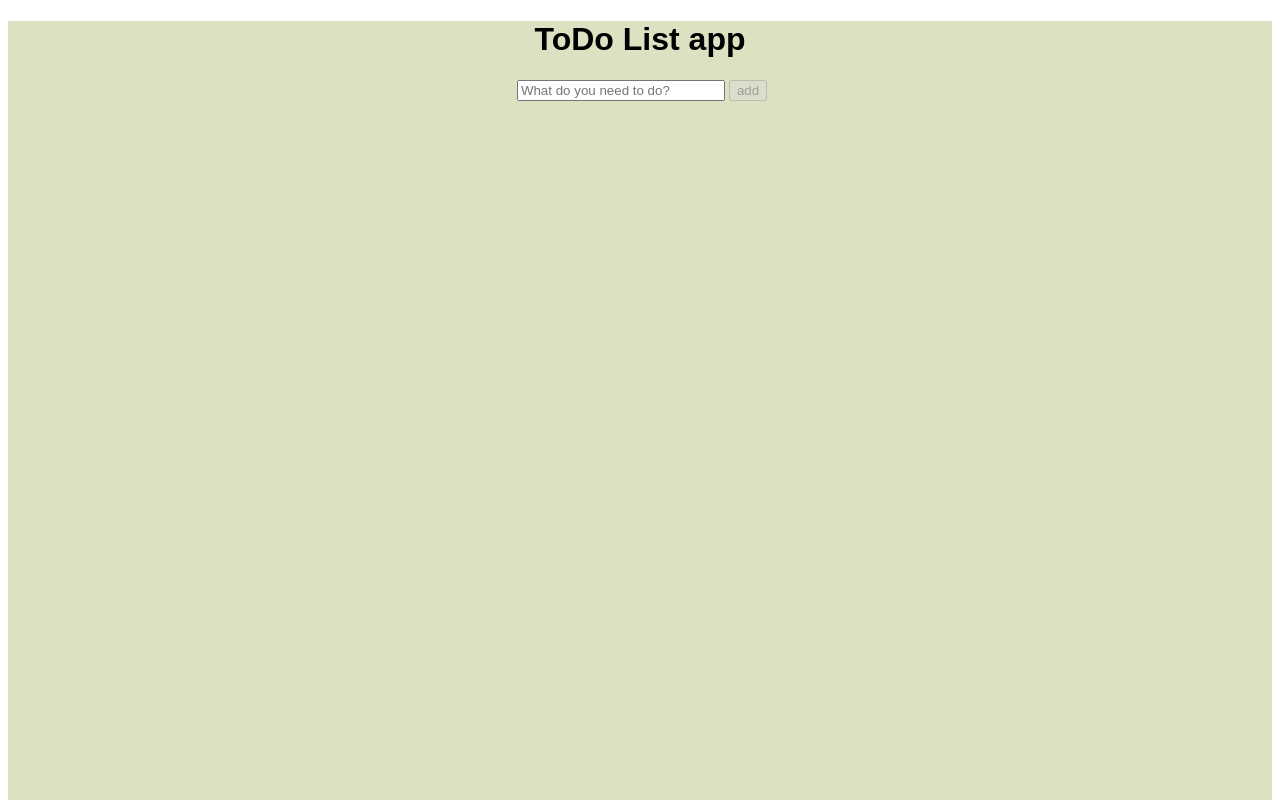
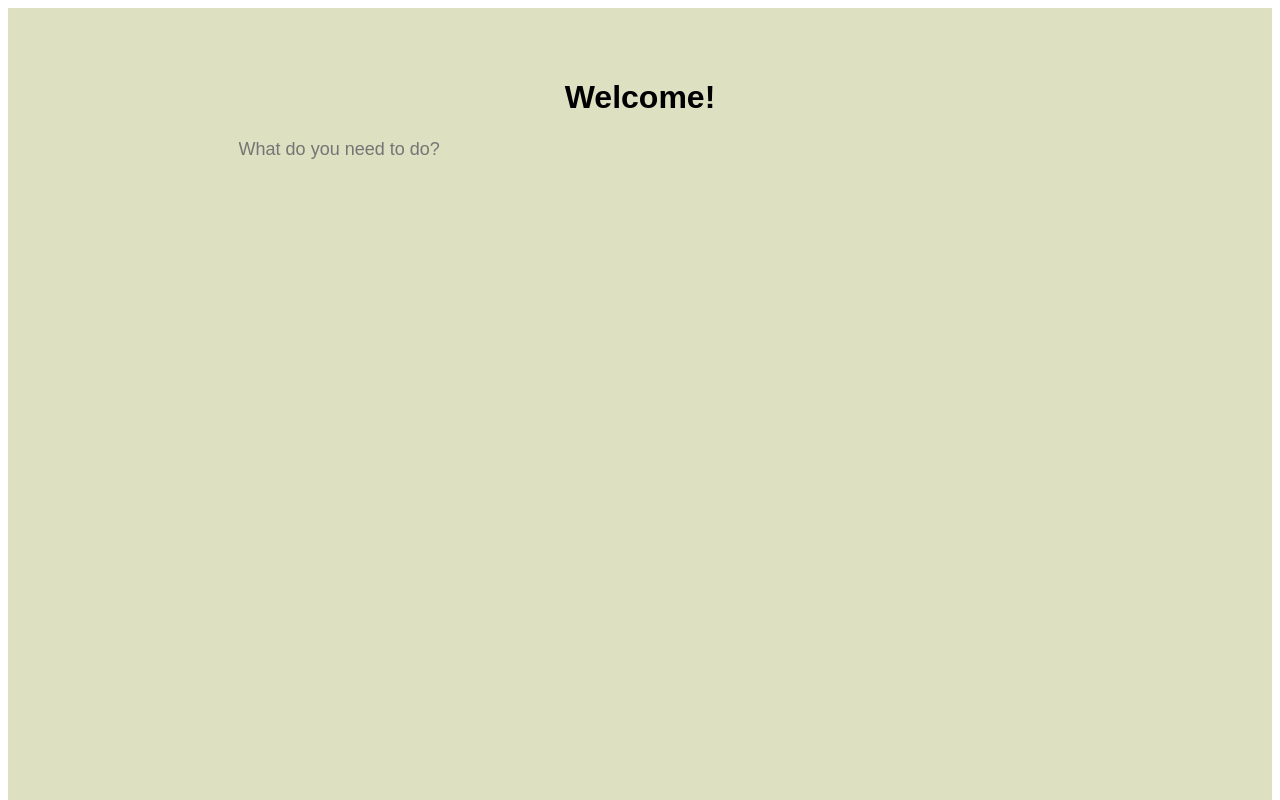
Before and after one commit to pablosat/todo-webapp, a React (Create React App) app: page / in a window 1280 px wide. Shown: the top 800 px of the page. Built offline with nearby package versions, Linux system fonts and the light colour scheme.

Commit message:
improve addtodo

```diff
--- a/src/App.js
+++ b/src/App.js
@@ -4,7 +4,7 @@ import "./App.scss";
 export default function App() {
   return (
     <div className="App">
-      <h1>ToDo List app</h1>
+      <h1>Welcome!</h1>
 
       <ToDo />
     </div>
--- a/src/App.scss
+++ b/src/App.scss
@@ -3,4 +3,5 @@
   text-align: center;
   background: #dde0c1;
   height: 1000px;
+  padding: 50px;
 }
--- a/src/components/AddToDo/AddToDo.jsx
+++ b/src/components/AddToDo/AddToDo.jsx
@@ -1,4 +1,4 @@
-import { useState } from "react";
+import { useEffect, useRef, useState } from "react";
 import { addToDo } from "../toDoReducer";
 
 import "./AddToDo.scss";
@@ -6,26 +6,35 @@ import { checkIfValid } from "./helpers";
 
 const AddToDo = ({ dispatch, state }) => {
   const [toDoName, setToDoName] = useState("");
-  const onChangeHandler = (e) => setToDoName(e.target.value);
-  const handleAddToDo = (e) => {
-    e.preventDefault();
-    const isValid = checkIfValid(state, toDoName);
-    if (isValid) {
-      dispatch(addToDo({ name: toDoName }));
-      setToDoName("");
+
+  const inputRef = useRef(null);
+
+  useEffect(() => {
+    inputRef.current.focus();
+  }, []);
+
+  const handleKeyDown = (event) => {
+    if (event.key === "Enter") {
+      const isValid = checkIfValid(state, toDoName);
+      if (isValid) {
+        dispatch(addToDo({ name: toDoName }));
+        setToDoName("");
+      }
     }
   };
+
+  const onChangeHandler = (e) => setToDoName(e.target.value);
+
   return (
-    <div>
+    <div className="inputContainer">
       <input
         className="textInput"
         value={toDoName}
         onChange={onChangeHandler}
         placeholder="What do you need to do?"
+        ref={inputRef}
+        onKeyDown={handleKeyDown}
       />
-      <button disabled={!toDoName} onClick={handleAddToDo}>
-        add
-      </button>
     </div>
   );
 };
--- a/src/components/AddToDo/AddToDo.scss
+++ b/src/components/AddToDo/AddToDo.scss
@@ -1,4 +1,13 @@
 .textInput {
   margin: 0 4px;
-  width: 200px;
+  width: 350px;
+  font-size: 18px;
+  outline: none;
+  border: 0;
+  background: #dde0c1;
 }
+
+.inputContainer{
+  text-align: left;
+  padding: 0 15%;
+}
```
